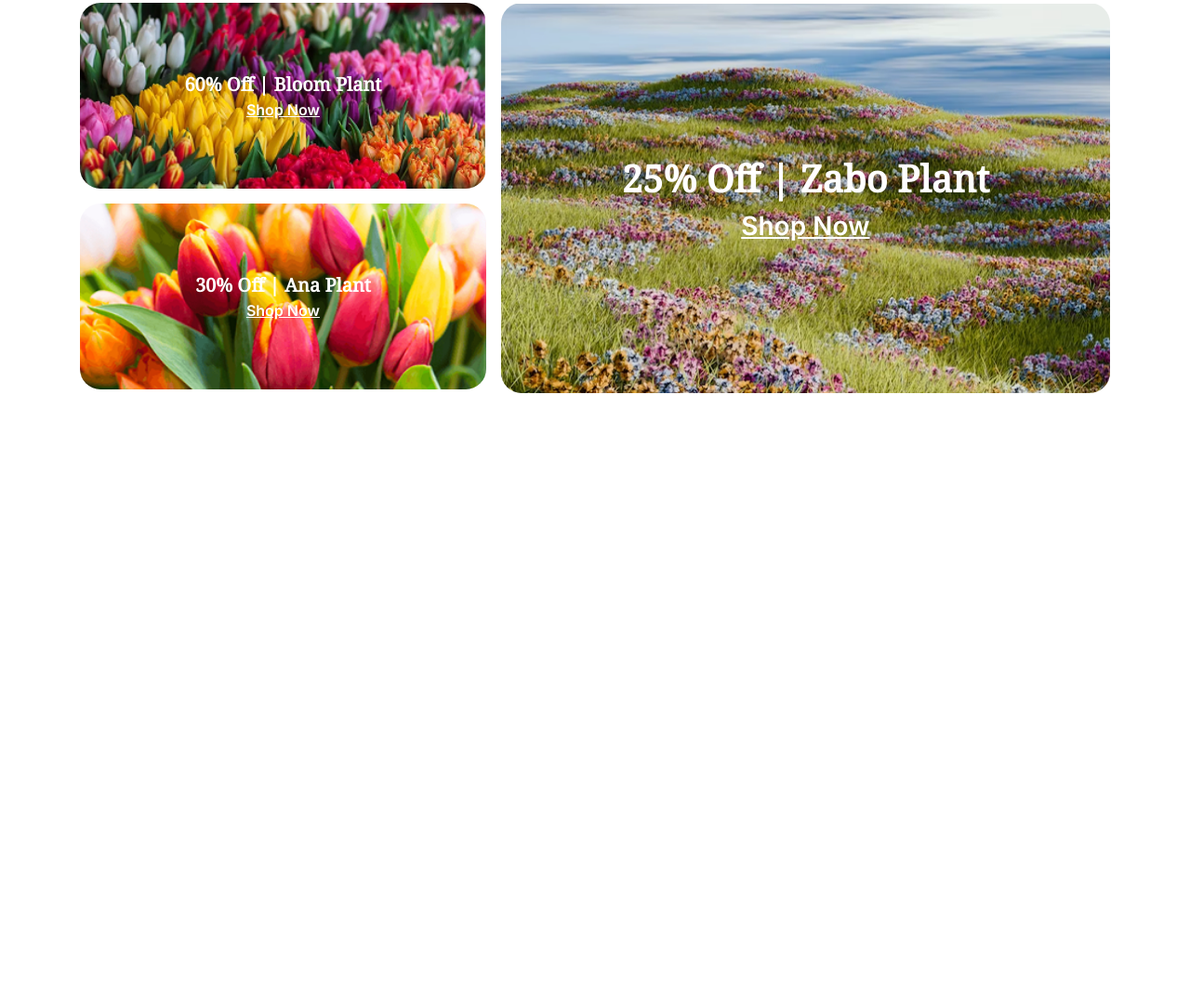
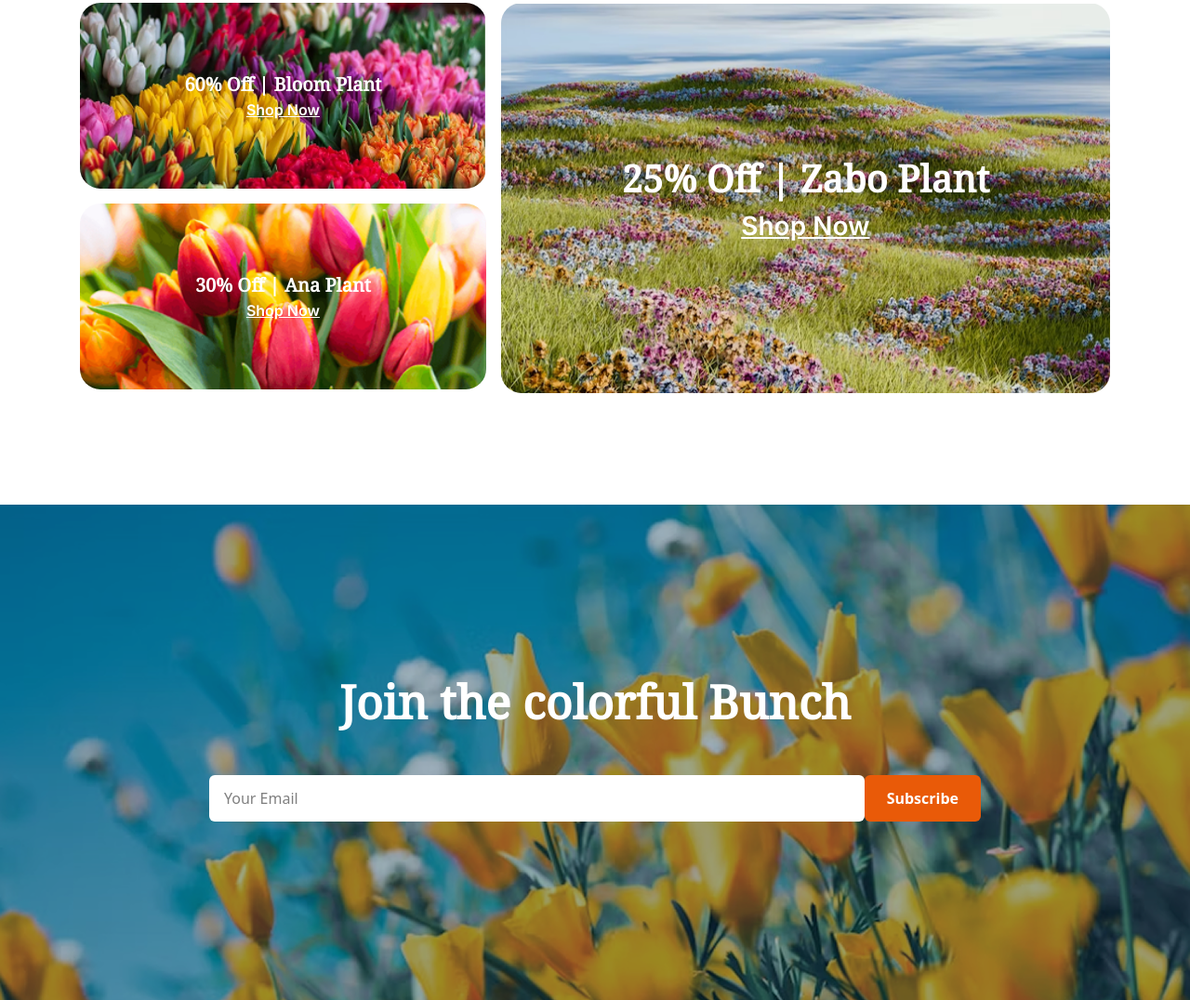
Before and after one commit to riyad1998-cyber/second-assignment, a plain HTML site: page index.html in a window 1280 px wide. Shown: the part 3192-4268 px from the top of the page at 93% size. Before the commit the page ends 3615 px from the top, so only its background shows below. Drawn offline with nearby package versions, Linux system fonts and the light colour scheme.

Commit message:
added my Joint section

```diff
--- a/index.html
+++ b/index.html
@@ -131,7 +131,7 @@
   <!-- Left side -->
   <div class="flex flex-col sm:flex-row gap-4">
     <div class="flex flex-col gap-4 w-full sm:w-2/4">
-      <div class="bg-[url('assets/deal-bloom.png')] bg-cover bg-no-repeat min-h-[200px] sm:min-h-[200px] p-4 text-white rounded-[22px] flex flex-col items-center justify-center text-center">
+      <div class="bg-[url('assets/deal-bloom.png')] bg-cover bg-no-repeat min-h-[200px] p-4 text-white rounded-[22px] flex flex-col items-center justify-center text-center">
         <h4 class="text-[20px] font-bold" style="font-family: 'Noto Serif', serif;">60% Off | Bloom Plant</h4>
         <h5 class="text-[16px] font-semibold underline" style="font-family:'Inter', sans-serif;">Shop Now</h5>
       </div>
@@ -148,5 +148,29 @@
     </div>
   </div>
 </section>
+
+<section class="mt-[60px] sm:mt-[120px]">
+  <div class="bg-[url('assets/news-letter-bg.png')] bg-cover bg-center bg-no-repeat
+              w-full h-[276px] sm:min-h-[533px]
+              mx-auto flex flex-col justify-center items-center
+              text-white text-center px-4">
+
+    <h3 class="text-[20px] sm:text-[50px] font-bold" style="font-family: 'Noto Serif', serif;">
+      Join the colorful Bunch
+    </h3>
+
+    <!--Input & Button-->
+    <div class="w-full max-w-[830px] min-h-[85px] mt-6 flex items-center justify-center">
+      <div class="flex w-full max-w-[500px] sm:max-w-[830px] sm:h-[50px] ">
+        <input class="bg-white text-black px-4 py-2 rounded-md flex-1" type="email" placeholder="Your Email">
+        <button class="bg-[#E95A08] text-white px-6 py-2 rounded-md font-semibold whitespace-nowrap">
+          Subscribe
+        </button>
+      </div>
+    </div>
+
+  </div>
+</section>
+
   </body>
 </html>
```
